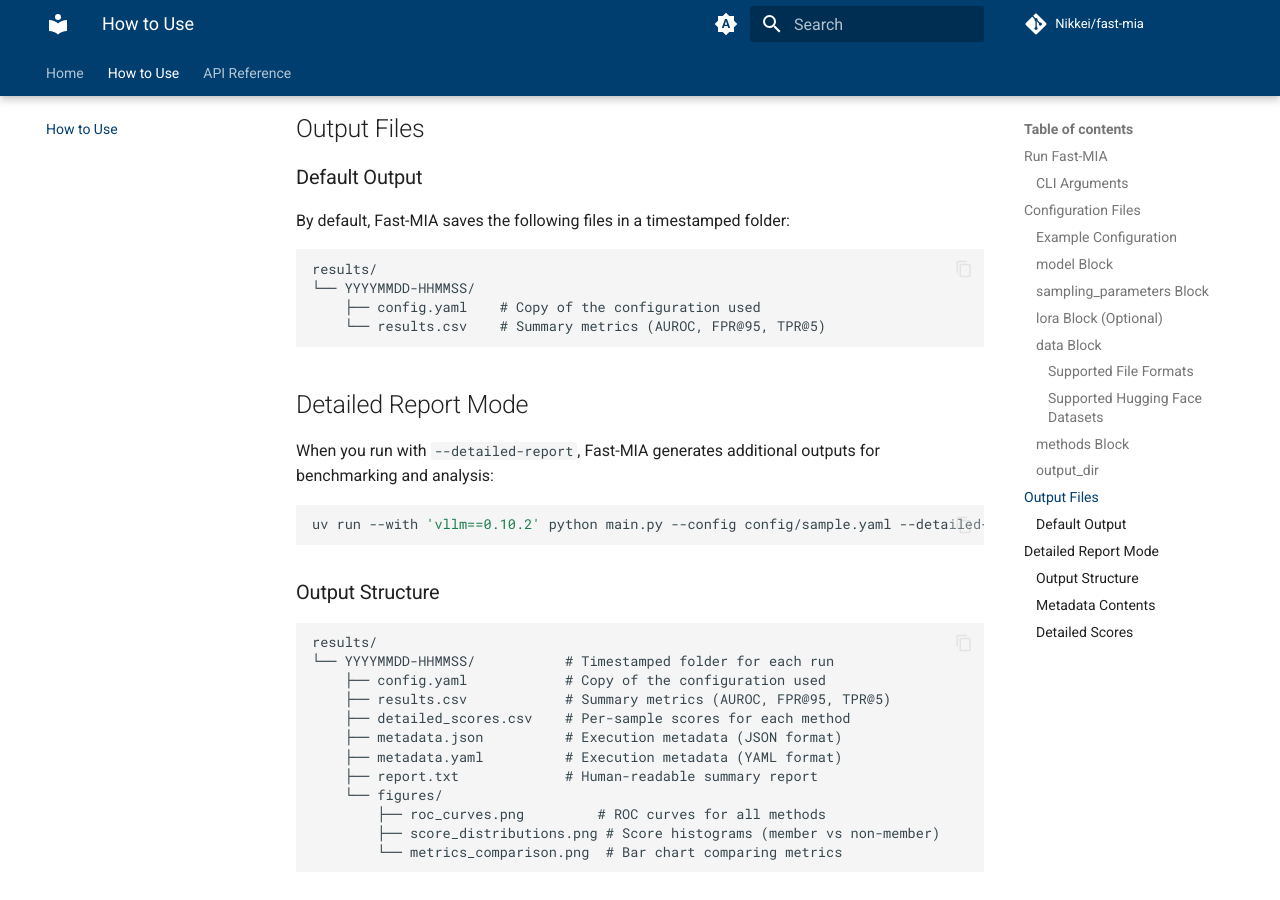
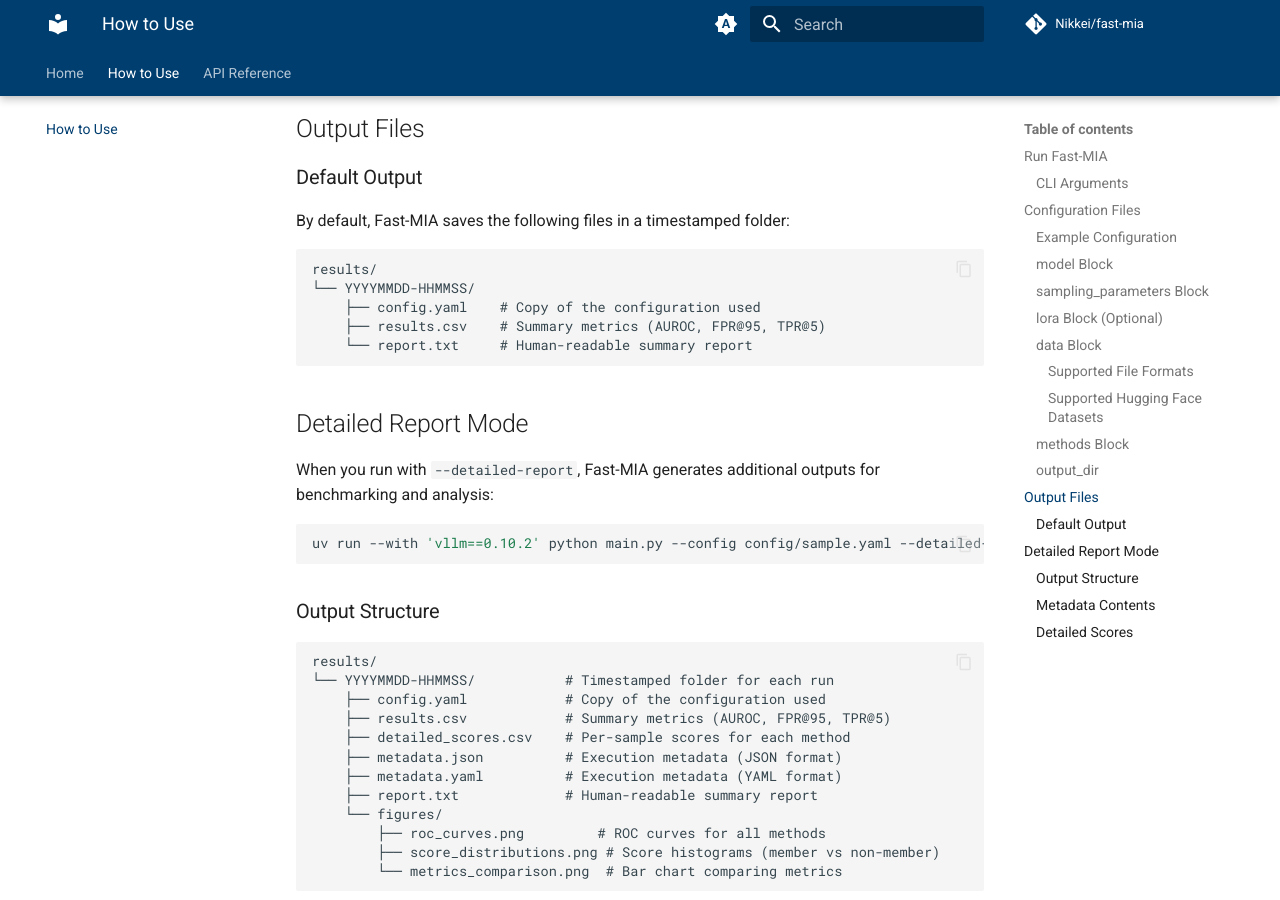
Before and after one commit to Nikkei/fast-mia, an MkDocs documentation site: the page built from docs/docs/how-to-use.md, in a window 1280 px wide and 900 px high, scrolled down 5303 px. Built offline with MkDocs 1.6.1 and Material for MkDocs 9.7.7, drawn with Linux system fonts in a browser that asks for light colours; comment, search, counter and statistics services are not loaded.

Commit message:
Update docs for saved artifacts

````diff
--- a/docs/docs/how-to-use.md
+++ b/docs/docs/how-to-use.md
@@ -146,7 +146,8 @@
 results/
 └── YYYYMMDD-HHMMSS/
     ├── config.yaml    # Copy of the configuration used
-    └── results.csv    # Summary metrics (AUROC, FPR@95, TPR@5)
+    ├── results.csv    # Summary metrics (AUROC, FPR@95, TPR@5)
+    └── report.txt     # Human-readable summary report
 ```
 
 ## Detailed Report Mode
````
Also changed, not shown: README.md.
